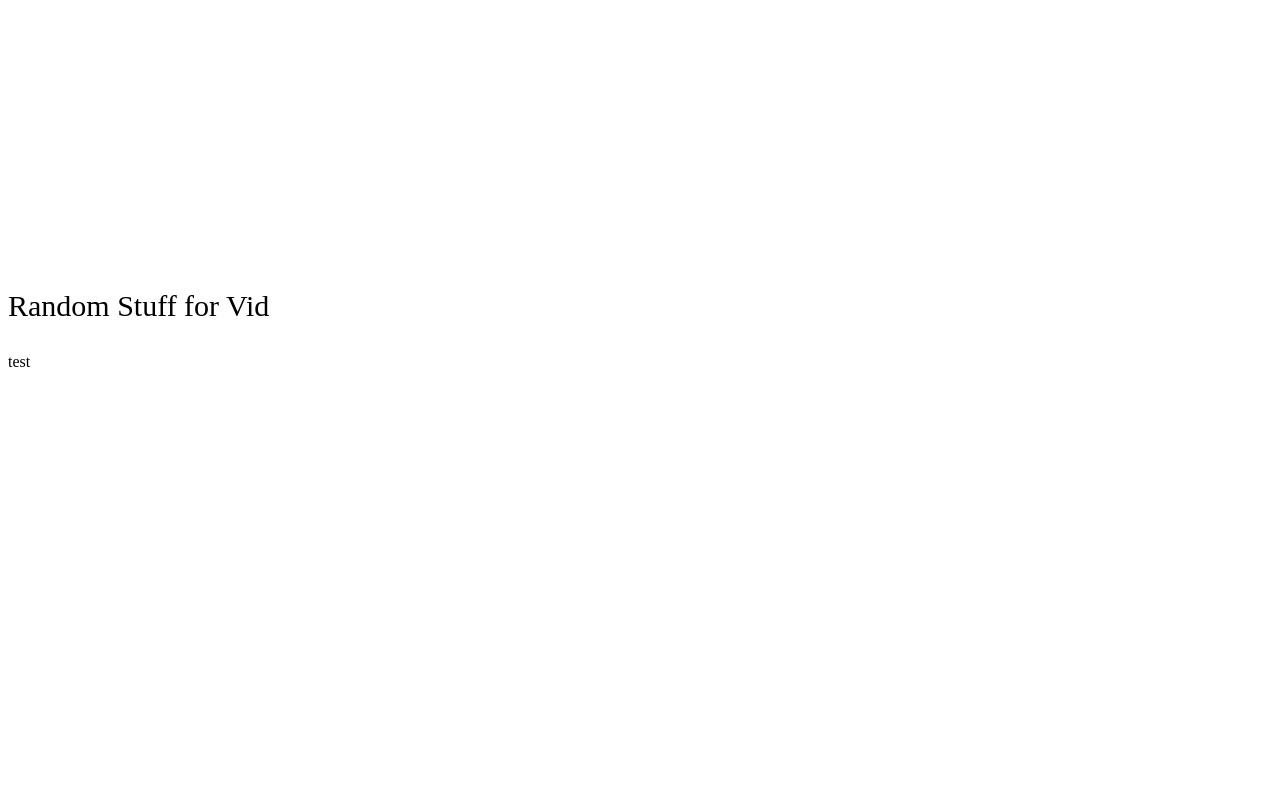
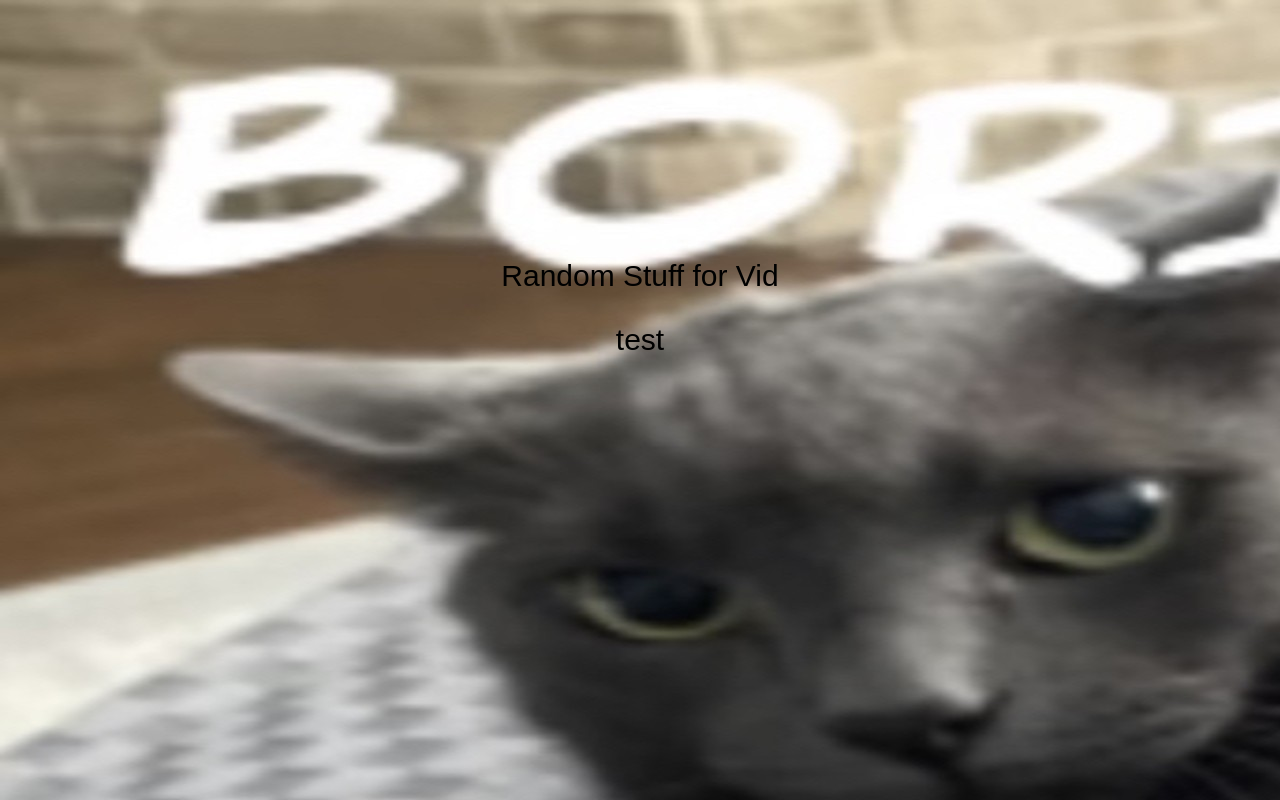
Before and after one commit to vidisdaddy/vidisdaddy.github.io, a plain HTML site: page index.html in a window 1280 px wide. Drawn offline with Linux system fonts and the light colour scheme.

Commit message:
Update index.html

```diff
--- a/index.html
+++ b/index.html
@@ -1,12 +1,12 @@
 <html>
   <head>
     <style>
-      body {background:url(images/squareboris.jpg;color:black,font-size:18px;font-family:Arial;)}
+      body {background:url(images/squareboris.jpg);color:black,font-size:18px;font-family:Arial;}
     </style>
   </head>
   <body>
     <div style="height:32%;"></div>
-    <p style="font-size:30px;">Random Stuff for Vid</p>
-    <p id="changingmoto">test</p>
+    <center style="font-size:30px;">Random Stuff for Vid</p>
+    <center id="changingmoto">test</p>
   </body>
 </html>
```
